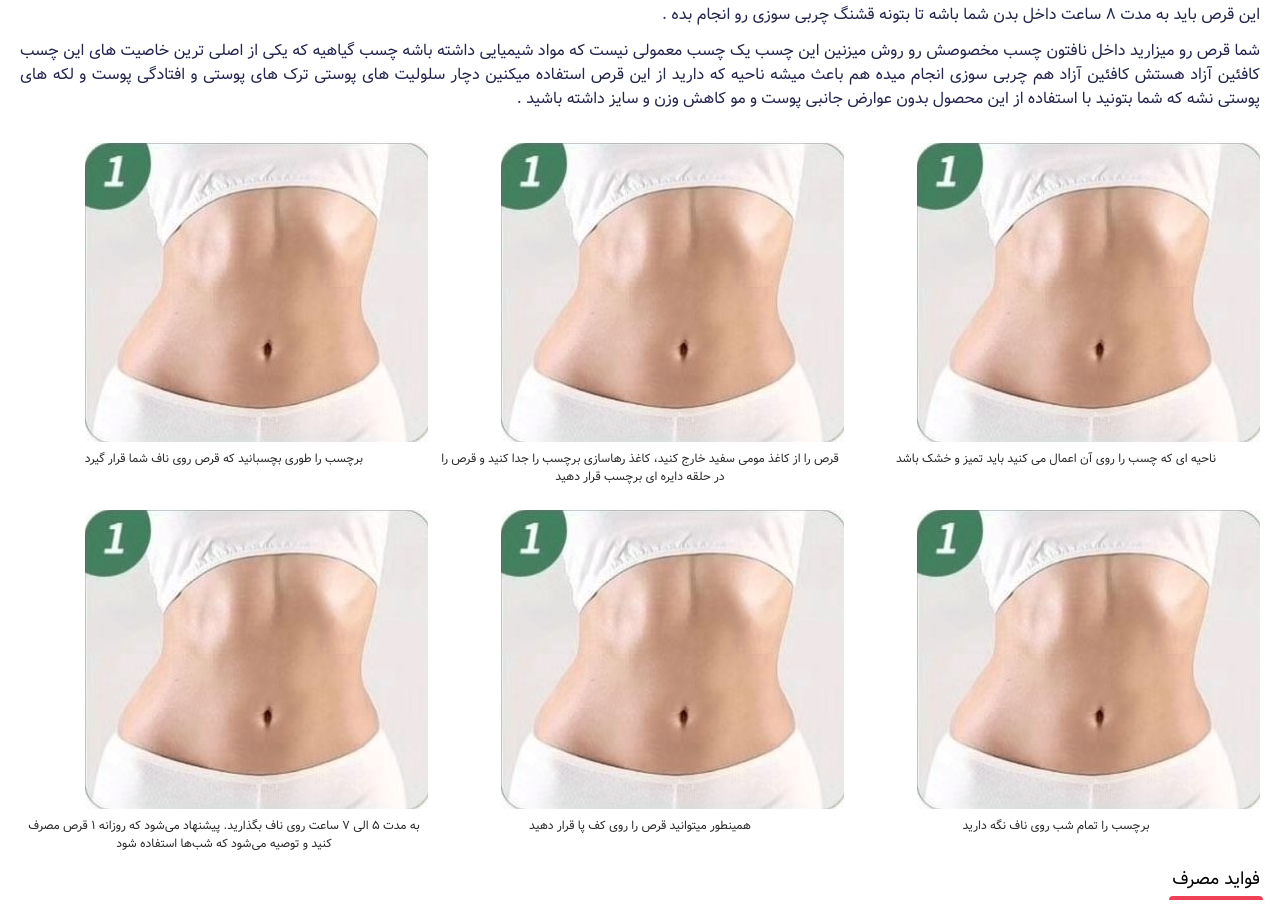
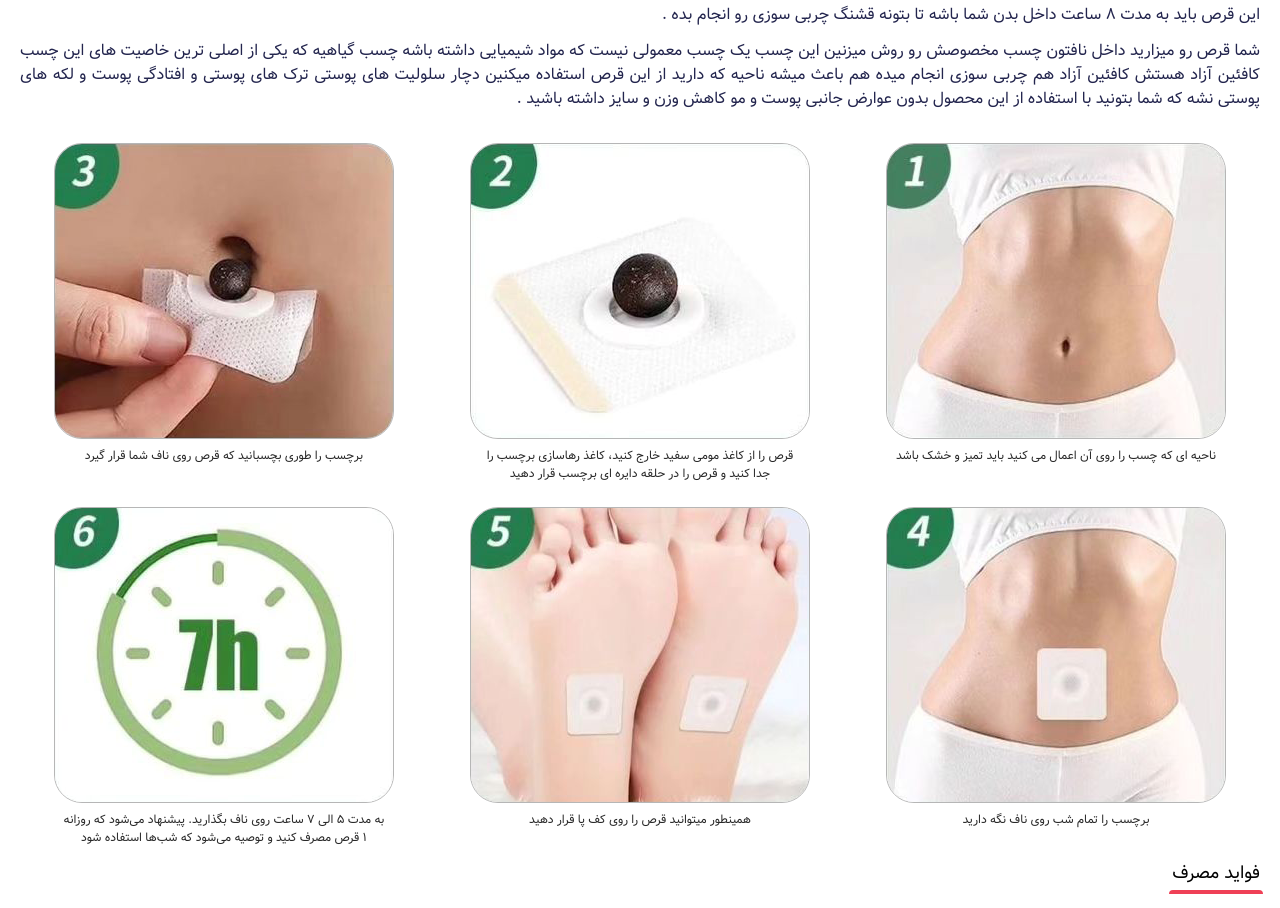
Before and after one commit to mohammadAminSH1524/arian, a website: page index.html in a window 1280 px wide. Shown: the part 1053-1961 px from the top of the page. Drawn offline with Linux system fonts and the light colour scheme; files whose address does not match are found by name.

Commit message:
image fixed

```diff
--- a/index.html
+++ b/index.html
@@ -49,7 +49,7 @@
       <!-- عکس محصول -->
 
       <div class="flex justify-center mt-8 mb-8">
-        <img class="max-h-[700px] " src="assets/product.JPG" alt="product" />
+        <img class="max-h-[700px]" src="assets/product.JPG" alt="product" />
       </div>
 
       <!-- نحوه مصرف -->
@@ -79,45 +79,69 @@
 
       <div class="grid grid-cols-2 md:grid-cols-3 gap-x-2 gap-y-6 mt-8">
         <!-- 1 -->
-        <div>
-          <img src="assets/photo_2024-05-28_15-12-43asd.jpg" alt="e" />
-          <div class="text-[12px] text-center text-[#282828] px-0.5 mt-2">
+        <div class="flex flex-col items-center">
+          <img
+            class="rounded-[28px] border border-[#b6b6b6]"
+            src="assets/first.png"
+            alt="first"
+          />
+          <div class="max-w-[330px] text-center text-[12px] text-[#282828] px-0.5 mt-2">
             ناحیه ای که چسب را روی آن اعمال می کنید باید تمیز و خشک باشد
           </div>
         </div>
         <!-- 2 -->
-        <div>
-          <img src="assets/photo_2024-05-28_15-12-43asd.jpg" alt="e" />
-          <div class="text-[12px] text-center text-[#282828] px-0.5 mt-2">
+        <div class="flex flex-col items-center">
+          <img
+            class="rounded-[28px] border border-[#b6b6b6]"
+            src="assets/second.png"
+            alt="second"
+          />
+          <div class="max-w-[330px] text-center  text-[12px] text-[#282828] px-0.5 mt-2">
             قرص را از کاغذ مومی سفید خارج کنید، کاغذ رهاسازی برچسب را جدا کنید و
             قرص را در حلقه دایره ای برچسب قرار دهید
           </div>
         </div>
         <!-- 3 -->
-        <div>
-          <img src="assets/photo_2024-05-28_15-12-43asd.jpg" alt="e" />
-          <div class="text-[12px] text-center text-[#282828] px-0.5 mt-2">
+        <div class="flex flex-col items-center">
+          <img
+            class="rounded-[28px] border border-[#b6b6b6]"
+            src="assets/third.png"
+            alt="third"
+          />
+          <div class="max-w-[330px]  text-center text-[12px] text-[#282828] px-0.5 mt-2">
             برچسب را طوری بچسبانید که قرص روی ناف شما قرار گیرد
           </div>
         </div>
         <!-- 4 -->
-        <div>
-          <img src="assets/photo_2024-05-28_15-12-43asd.jpg" alt="e" />
-          <div class="text-[12px] text-center text-[#282828] px-0.5 mt-2">
+        <div class="flex flex-col items-center">
+          <img
+            class="rounded-[28px] border border-[#b6b6b6]"
+            src="assets/fourth.png"
+            alt="fourth"
+          />
+          <div class="max-w-[330px] text-center text-[12px] text-[#282828] px-0.5 mt-2">
             برچسب را تمام شب روی ناف نگه دارید
           </div>
         </div>
         <!-- 5 -->
-        <div>
-          <img src="assets/photo_2024-05-28_15-12-43asd.jpg" alt="e" />
-          <div class="text-[12px] text-center text-[#282828] px-0.5 mt-2">
+        <div class="flex flex-col items-center">
+          <img
+            class="rounded-[28px] border border-[#b6b6b6]"
+            src="assets/fifth.png"
+            alt="fifth"
+          />
+          <div class="max-w-[330px] text-center text-[12px] text-[#282828] px-0.5 mt-2">
             همینطور میتوانید قرص را روی کف پا قرار دهید
           </div>
         </div>
         <!-- 6 -->
-        <div>
-          <img src="assets/photo_2024-05-28_15-12-43asd.jpg" alt="e" />
-          <div class="text-[12px] text-center text-[#282828] px-0.5 mt-2">
+        <div class="flex flex-col items-center">
+          <img
+            class="rounded-[28px] border border-[#b6b6b6]"
+            src="assets/sixth.png"
+            alt="sixth"
+          />
+          <div class="max-w-[330px] text-center text-[12px] text-[#282828] px-0.5 mt-2">
             به مدت ۵ الی ۷ ساعت روی ناف بگذارید. پیشنهاد می‌شود که روزانه ۱ قرص
             مصرف کنید و توصیه می‌شود که شب‌ها استفاده شود
           </div>
@@ -162,9 +186,8 @@
 
           <ul class="list-decimal text-[#14152b] text-[15px] pr-4 mb-3">
             <li>کمک به کاهش وزن</li>
+            <li>کمک به هضم غذا</li>
             <li>افزایش سوخت و ساز بدن</li>
-            <li>تسکین درد های قاعدگی</li>
-            <li>کمک به هضم غذا</li>
           </ul>
         </div>
         <!-- image -->
```
Also changed, not shown: assets/fifth.png (added), assets/first.png (added), assets/fourth.png (added), assets/photo_2024-05-28_15-12-43asd.jpg (deleted), assets/second.png (added), assets/sixth.png (added), assets/third.png (added), dist/output.css.
